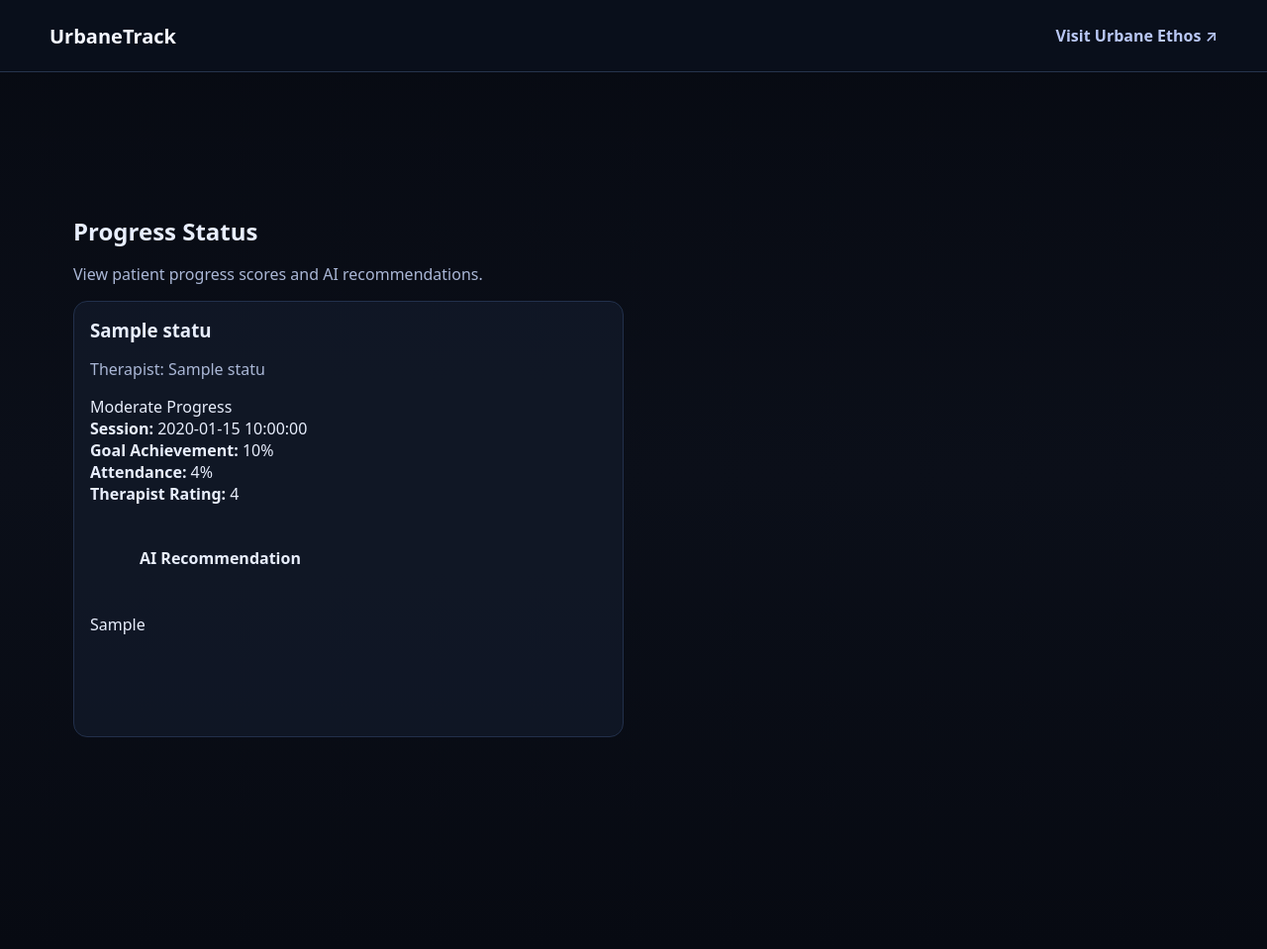
After one commit to flair-96/urbaneTrack-demo, a Flask app: template templates/admin_progress_status.html in a window 1280 px wide. The commit adds this page. Shown: the whole page at 99% size. Run offline with Flask 3, Linux system fonts and the light colour scheme; the template is opened without the code that fills it: most values are stand-ins (such as "Sample title", 1, 10 or a date in 2020).

Commit message:
Fixing page routing error

```diff
--- a/app.py
+++ b/app.py
@@ -173,7 +173,7 @@ def login_required(roles=None):
 
 @app.get("/")
 def home():
-    return render_template("home.html")
+    return redirect(url_for("login"))
 
 @app.route("/setup-admin", methods=["GET", "POST"])
 def setup_admin():
@@ -307,9 +307,6 @@ def login():
             "email": user["email"],
             "role": user["role"]
         }
-
-        if user["must_change_password"] == 1:
-            return redirect(url_for("change_password"))
 
         return redirect(url_for("dashboard"))
 
@@ -568,7 +565,7 @@ def dashboard():
     role = session["user"]["role"]
 
     if role == "ADMIN":
-        return redirect(url_for("admin_appointments"))
+        return redirect(url_for("admin_dashboard"))
 
     if role == "THERAPIST":
         return redirect(url_for("therapist_dashboard"))
@@ -968,6 +965,67 @@ def admin_update_confirmation(appointment_id: int):
     flash("Confirmation status updated.", "ok")
     return redirect(url_for("admin_appointments"))
 
+@app.get("/admin/progress-notes")
+@login_required(roles=["ADMIN"])
+def admin_progress_notes():
+    db = get_db()
+
+    notes = db.execute("""
+        SELECT
+            pn.note_id,
+            pn.content,
+            pn.created_at,
+            c.full_name AS client_name,
+            u.full_name AS therapist_name,
+            a.appointment_type,
+            a.date_time
+        FROM progress_notes pn
+        JOIN appointments a
+            ON a.appointment_id = pn.appointment_id
+        JOIN clients c
+            ON c.client_id = a.client_id
+        JOIN users u
+            ON u.user_id = pn.therapist_user_id
+        ORDER BY pn.created_at DESC
+    """).fetchall()
+
+    return render_template(
+        "admin_progress_notes.html",
+        notes=notes
+    )
+
+@app.get("/admin/progress-status")
+@login_required(roles=["ADMIN"])
+def admin_progress_status():
+    db = get_db()
+
+    statuses = db.execute("""
+        SELECT
+            pn.note_id,
+            pn.goal_score,
+            pn.attendance_rate,
+            pn.therapist_rating,
+            pn.progress_status,
+            pn.ai_recommendation,
+            pn.created_at,
+            c.full_name AS client_name,
+            u.full_name AS therapist_name,
+            a.appointment_type,
+            a.date_time
+        FROM progress_notes pn
+        JOIN appointments a
+            ON a.appointment_id = pn.appointment_id
+        JOIN clients c
+            ON c.client_id = a.client_id
+        JOIN users u
+            ON u.user_id = pn.therapist_user_id
+        ORDER BY pn.created_at DESC
+    """).fetchall()
+
+    return render_template(
+        "admin_progress_status.html",
+        statuses=statuses
+    )
 
 # ----------------------------
 # THERAPIST: dashboard
--- /dev/null
+++ b/templates/admin_progress_status.html
@@ -0,0 +1,75 @@
+{% extends "base.html" %}
+
+{% block title %}
+Progress Status | UrbaneTrack
+{% endblock %}
+
+{% block content %}
+<section class="page-container">
+
+  <div class="page-header">
+    <div>
+      <h1>Progress Status</h1>
+      <p class="muted">
+        View patient progress scores and AI recommendations.
+      </p>
+    </div>
+  </div>
+
+  {% if statuses %}
+    <div class="dashboard-grid">
+
+      {% for status in statuses %}
+        <div class="card">
+
+          <div class="card-header">
+            <div>
+              <h3>{{ status.client_name }}</h3>
+              <p class="muted">
+                Therapist: {{ status.therapist_name }}
+              </p>
+            </div>
+
+            <span class="badge">
+              {{ status.progress_status }}
+            </span>
+          </div>
+
+          <div class="detail-row">
+            <strong>Session:</strong>
+            {{ status.date_time }}
+          </div>
+
+          <div class="detail-row">
+            <strong>Goal Achievement:</strong>
+            {{ status.goal_score }}%
+          </div>
+
+          <div class="detail-row">
+            <strong>Attendance:</strong>
+            {{ status.attendance_rate }}%
+          </div>
+
+          <div class="detail-row">
+            <strong>Therapist Rating:</strong>
+            {{ status.therapist_rating }}
+          </div>
+
+          <div class="note-content">
+            <strong>AI Recommendation</strong>
+            <p>{{ status.ai_recommendation }}</p>
+          </div>
+
+        </div>
+      {% endfor %}
+
+    </div>
+  {% else %}
+    <div class="empty-state">
+      <h3>No progress status found</h3>
+      <p>AI progress results will appear here.</p>
+    </div>
+  {% endif %}
+
+</section>
+{% endblock %}
--- a/templates/base.html
+++ b/templates/base.html
@@ -71,12 +71,24 @@
             Dashboard
           </a>
 
+          <a href="{{ url_for('admin_clients') }}">
+            Register Client
+          </a>
+
           <a href="{{ url_for('admin_users') }}">
-            User Account Management
+            Manage Users
           </a>
 
           <a href="{{ url_for('admin_appointments') }}">
             Appointments
+          </a>
+
+          <a href="{{ url_for('admin_progress_notes') }}">
+            Progress Notes
+          </a>
+
+          <a href="{{ url_for('admin_progress_status') }}">
+            Progress Status
           </a>
 
 
--- a/templates/login.html
+++ b/templates/login.html
@@ -8,7 +8,11 @@
 
     <h1>Log In</h1>
 
-    <form method="POST" class="auth-form">
+<form
+  method="POST"
+  action="{{ url_for('login') }}"
+  class="auth-form"
+>
 
   <div class="form-group">
     <label for="email">Email</label>
```
Also changed, not shown: templates/admin.html (+20 -0 lines), templates/admin_progress_notes.html (added, +65 -0 lines). Lines whose indentation alone changed are shown as unchanged.
